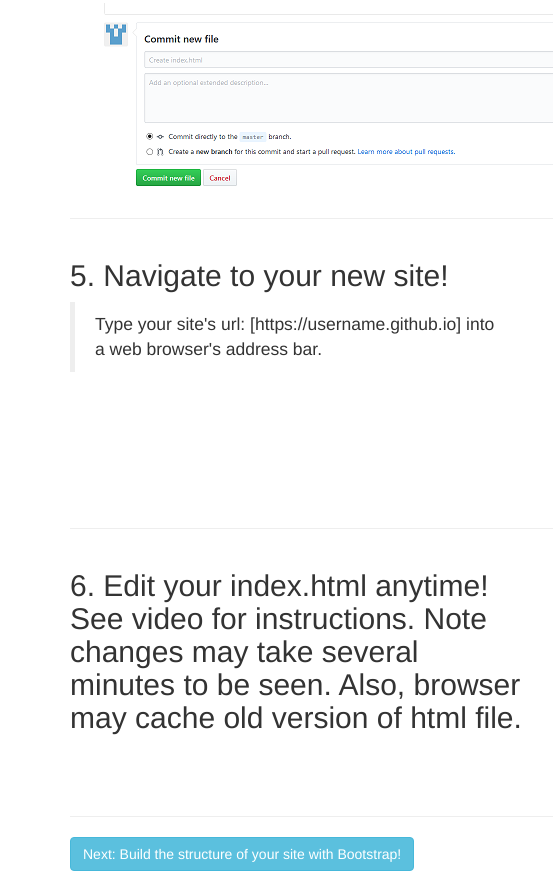
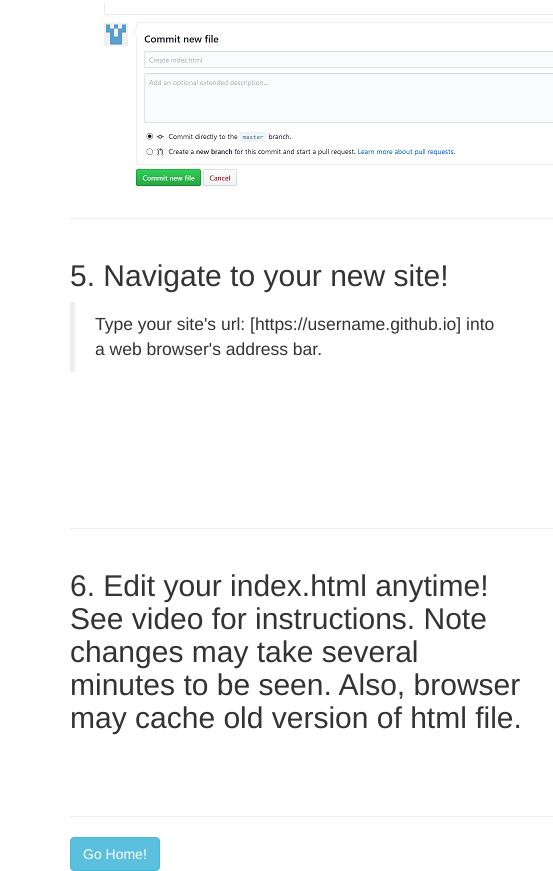
Before and after one commit to daniagugliaro/danielle.agugliaro, a plain HTML site: page step1.html in a window 1280 px wide. Shown: the part 1989-2860 px from the top of the page, 0-553 px from the left. Drawn offline with nearby package versions, Linux system fonts and the light colour scheme; grey boxes are pictures that could not be loaded.

Commit message:
Update step1.html

```diff
--- a/step1.html
+++ b/step1.html
@@ -132,7 +132,7 @@
                   </div>
               </div>
               <hr />
-              <a class="btn btn-info" role="button" href="step2.html">Next: Build the structure of your site with Bootstrap!</a>
+              <a class="btn btn-info" role="button" href="index.html">Go Home!</a>
          </div>
 </body>
 </html>
```
